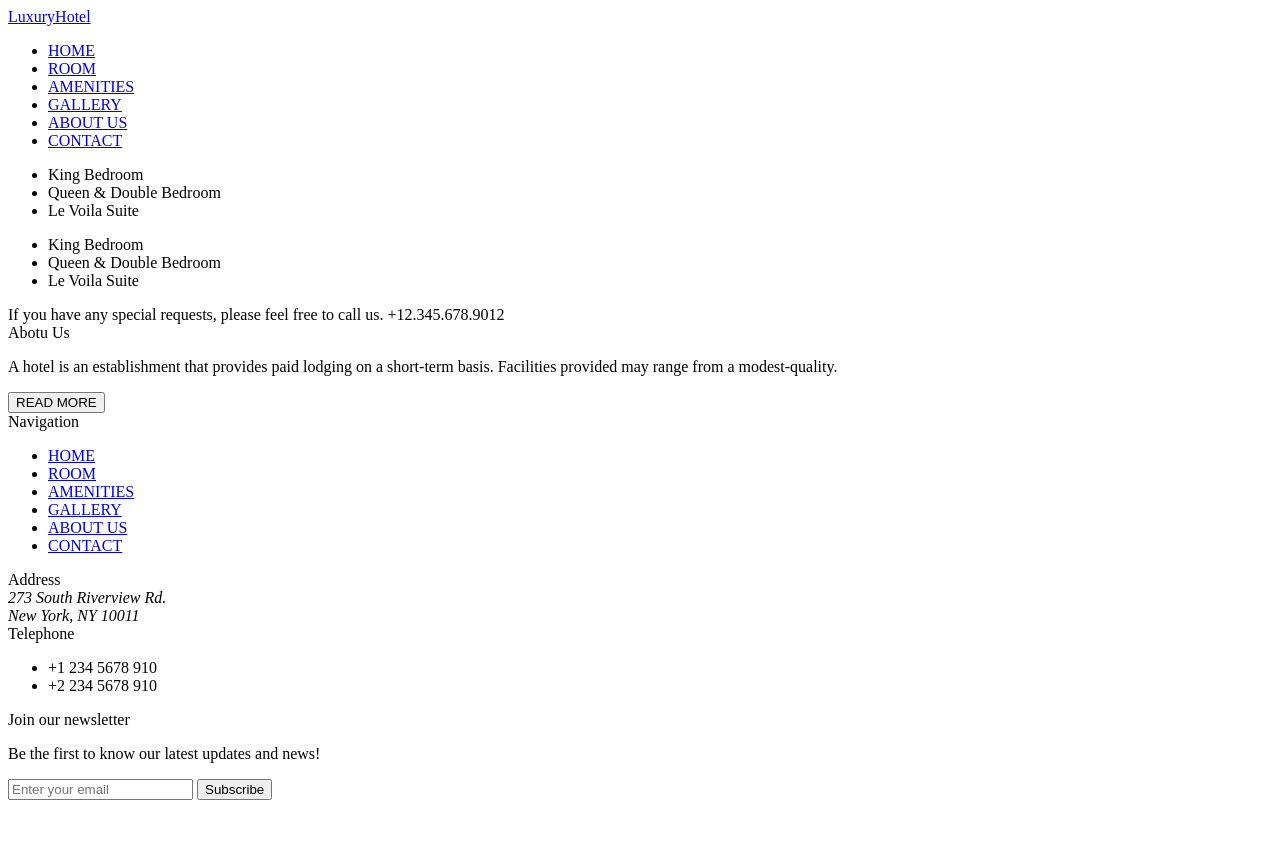
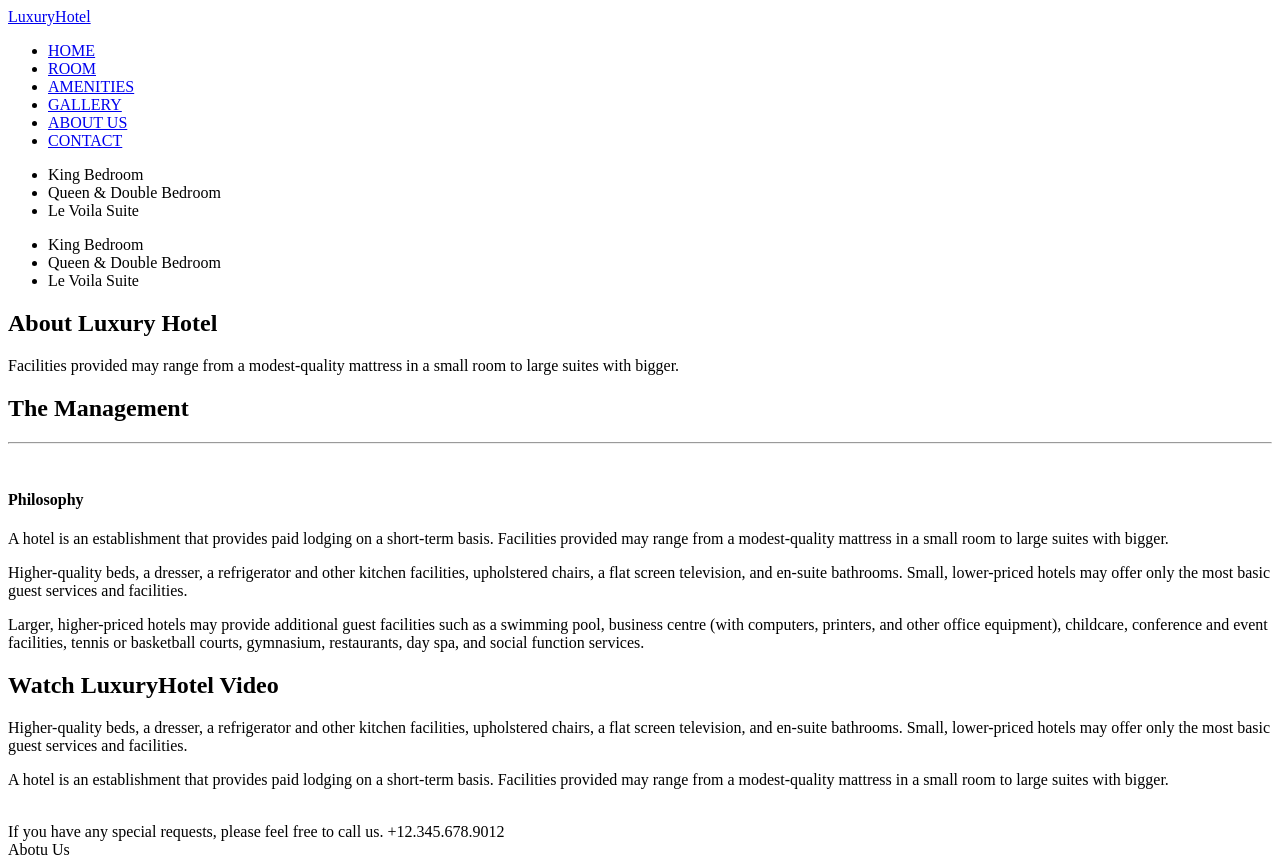
Before and after one commit to yeonnnee/publishing, a plain HTML site: page about.html in a window 1280 px wide. Shown: the top 862 px of the page. Before the commit the page ends 808 px from the top, so only its background shows below. Drawn offline with Linux system fonts and the light colour scheme.

Commit message:
about 마크업

```diff
--- a/about.html
+++ b/about.html
@@ -9,6 +9,7 @@
 </head>
 
 <body>
+  <!-------------- header ----------->
   <header>
     <a href="./index.html">LuxuryHotel</a>
     <nav>
@@ -54,11 +55,63 @@
       </div>
     </div>
   </header>
+  <!-------------- Contents -------->
+  <main>
+    <section>
+      <h1>About Luxury Hotel</h1>
+      <p>Facilities provided may range from a modest-quality mattress in a small room to large suites with bigger.</p>
+    </section>
+    <article>
+      <h1>The Management</h1>
+      <hr/>
+      <section>
+        <div>
+          <img/>
+        </div>
+        <div>
+          <h4>Philosophy</h4>
+          <div>
+            <div>
+              <p>
+                A hotel is an establishment that provides paid lodging on a short-term basis. Facilities provided may range from a modest-quality mattress in a small room to large suites with bigger.
+              </p>
+              <p>
+                Higher-quality beds, a dresser, a refrigerator and other kitchen facilities, upholstered chairs, a flat screen television, and en-suite bathrooms. Small, lower-priced hotels may offer only the most basic guest services and facilities.
+              </p>
+            </div>
+            <div>
+              <p>
+                Larger, higher-priced hotels may provide additional guest facilities such as a swimming pool, business centre (with computers, printers, and other office equipment), childcare, conference and event facilities, tennis or basketball courts, gymnasium, restaurants, day spa, and social function services.
+              </p>
+            </div>
+          </div>
+        </div>
+      </section>
+    </article>
+    <section>
+      <div>
+        <div>
+          <h1>Watch LuxuryHotel Video</h1>
+        </div>
+        <div>
+          <p>
+            Higher-quality beds, a dresser, a refrigerator and other kitchen facilities, upholstered chairs, a flat screen television, and en-suite bathrooms. Small, lower-priced hotels may offer only the most basic guest services and facilities.
+          </p>
+          <p>
+            A hotel is an establishment that provides paid lodging on a short-term basis. Facilities provided may range from a modest-quality mattress in a small room to large suites with bigger.
+          </p>
+        </div>
+      </div>
+      <div>
+        <img src="" alt="">
+      </div>
+    </section>
     <section>
       <span>If you have any special requests, please feel free to call us.</span>
       <span>+12.345.678.9012</span>
     </section>
   </main>
+  <!-------------- footer ----------->
   <footer>
     <div>
       <div>Abotu Us</div>
```
Lines whose indentation alone changed are shown as unchanged.
